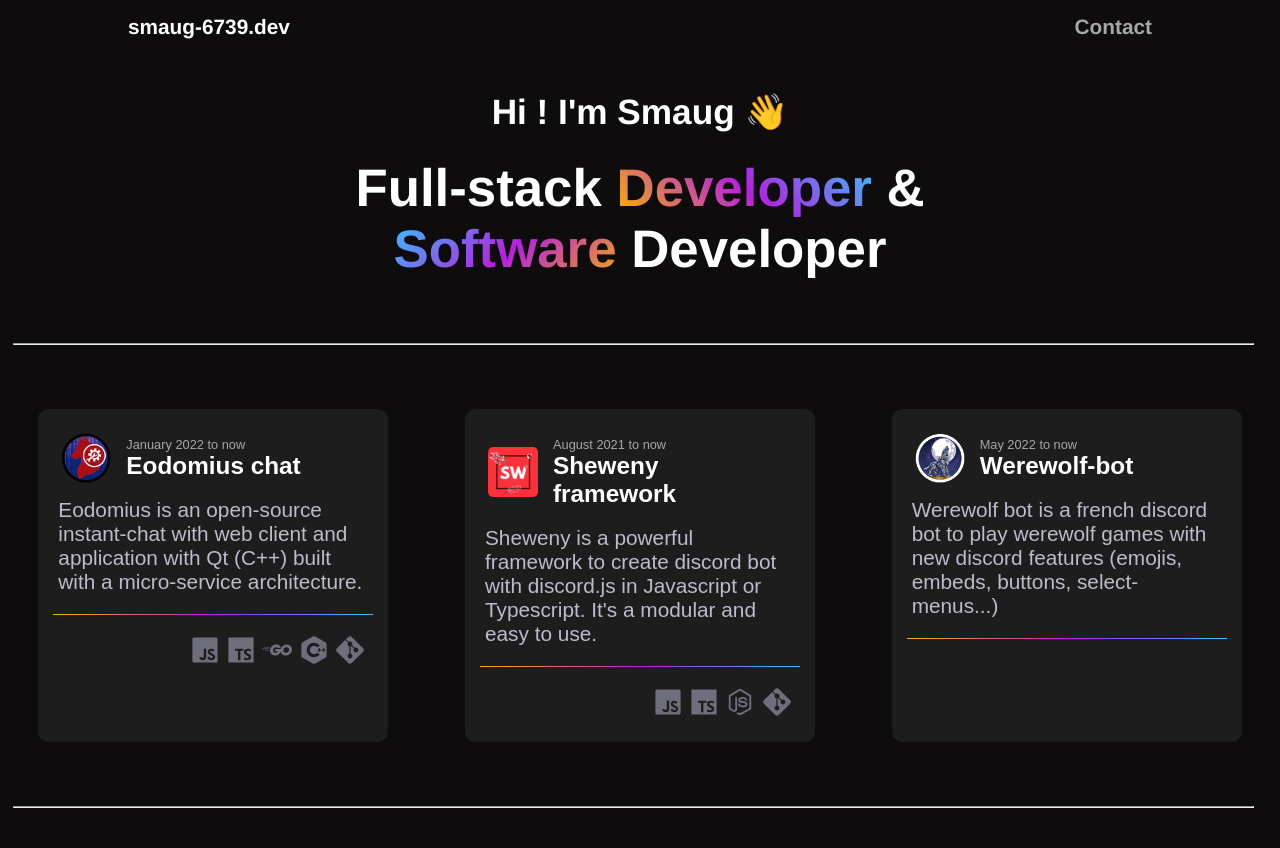
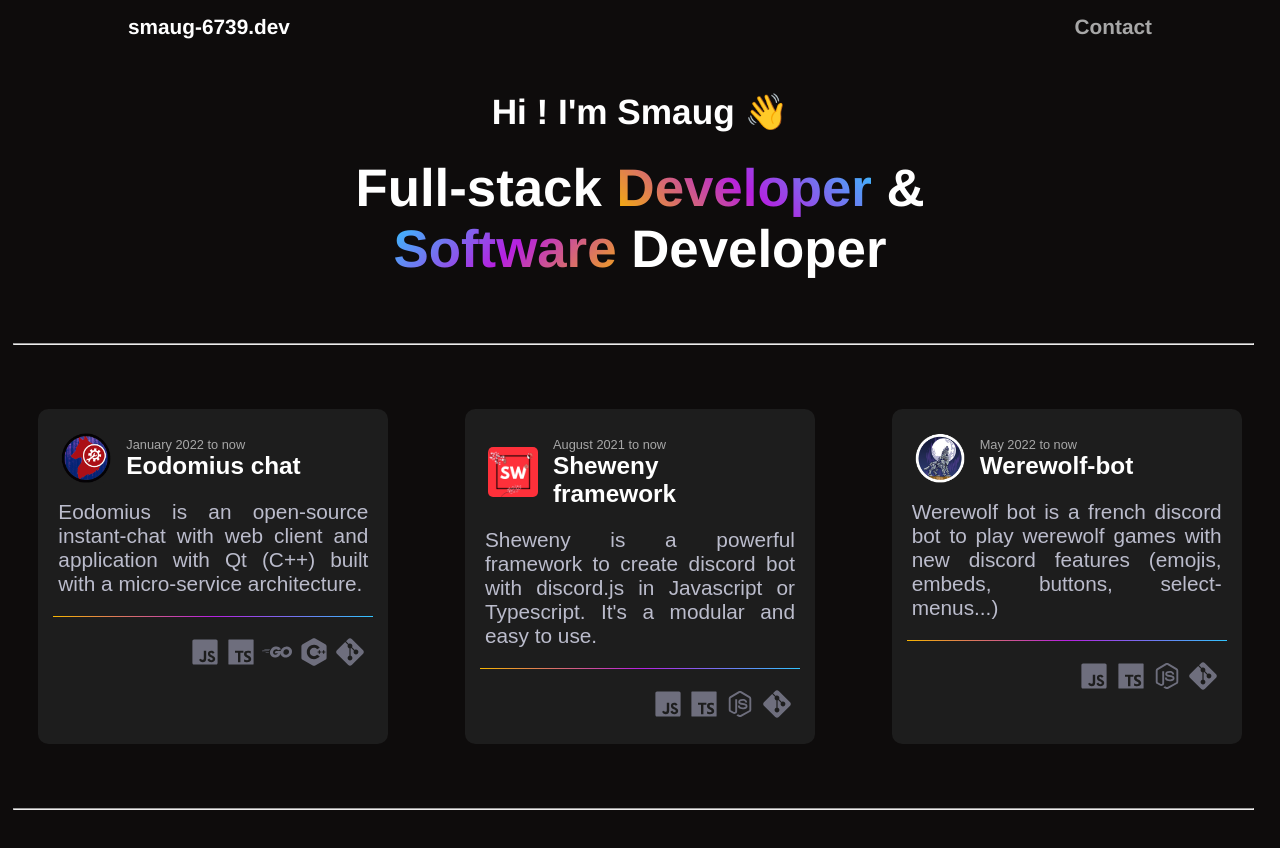
Before and after one commit to Smaug6739/smaug-website, a Nuxt app: page / in a window 1280 px wide. Shown: the top 848 px of the page. Built offline with nearby package versions, Linux system fonts and the light colour scheme.

Commit message:
Fix style

```diff
--- a/components/project.component.vue
+++ b/components/project.component.vue
@@ -60,9 +60,10 @@
   }
 }
 .project__content {
+  margin-top: 2px;
   .project__content-description {
     padding: 5px;
-    text-align: left;
+    text-align: justify;
     color: $font-text;
   }
 }
--- a/components/projects.component.vue
+++ b/components/projects.component.vue
@@ -70,6 +70,7 @@
           description:
             "Werewolf bot is a french discord bot to play werewolf games with new discord features (emojis, embeds, buttons, select-menus...)",
           link: "https://github.com/Smaug6739/Werewolf-bot",
+          badges: ["javascript", "typescript", "nodejs", "git"],
         },
       ],
     };
```
